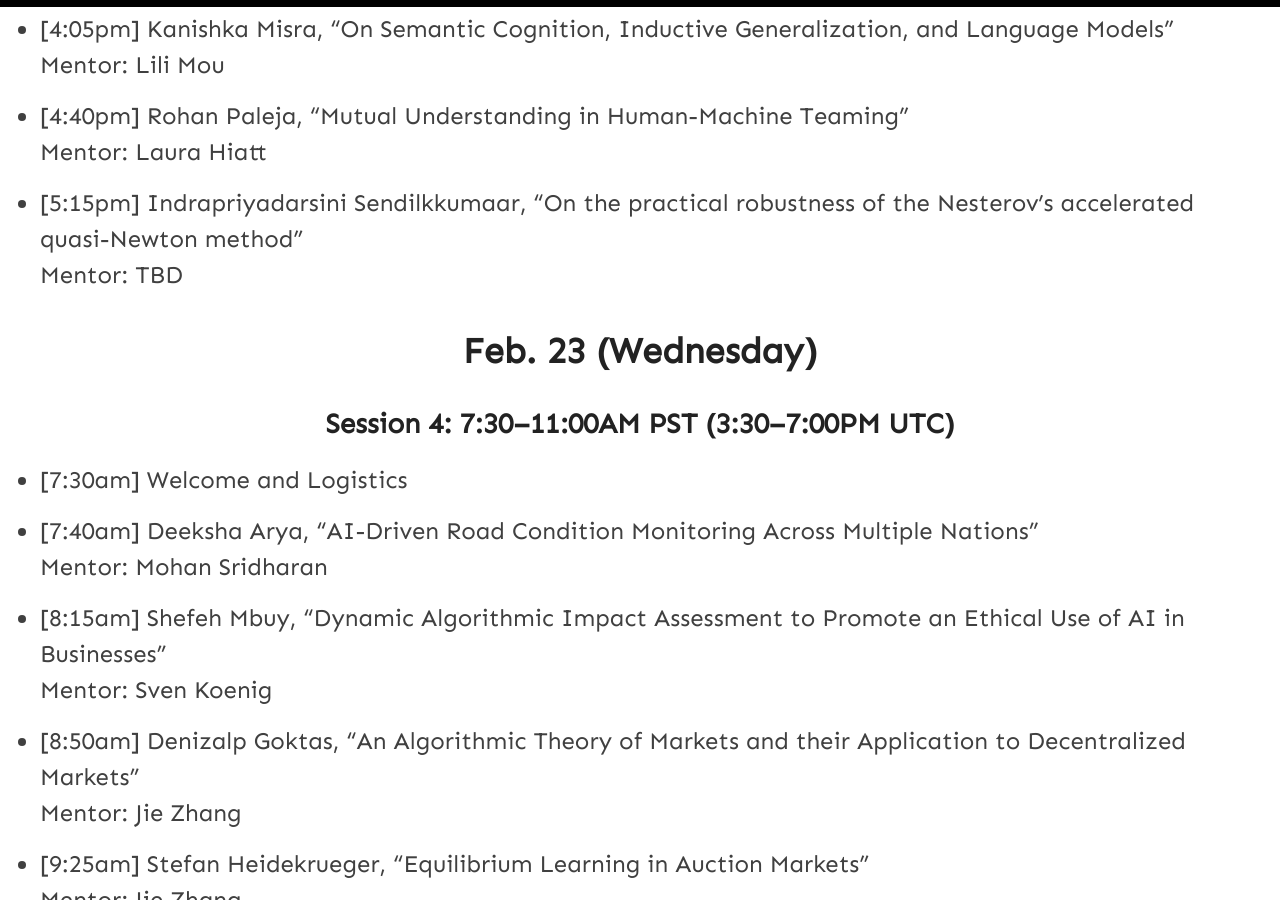
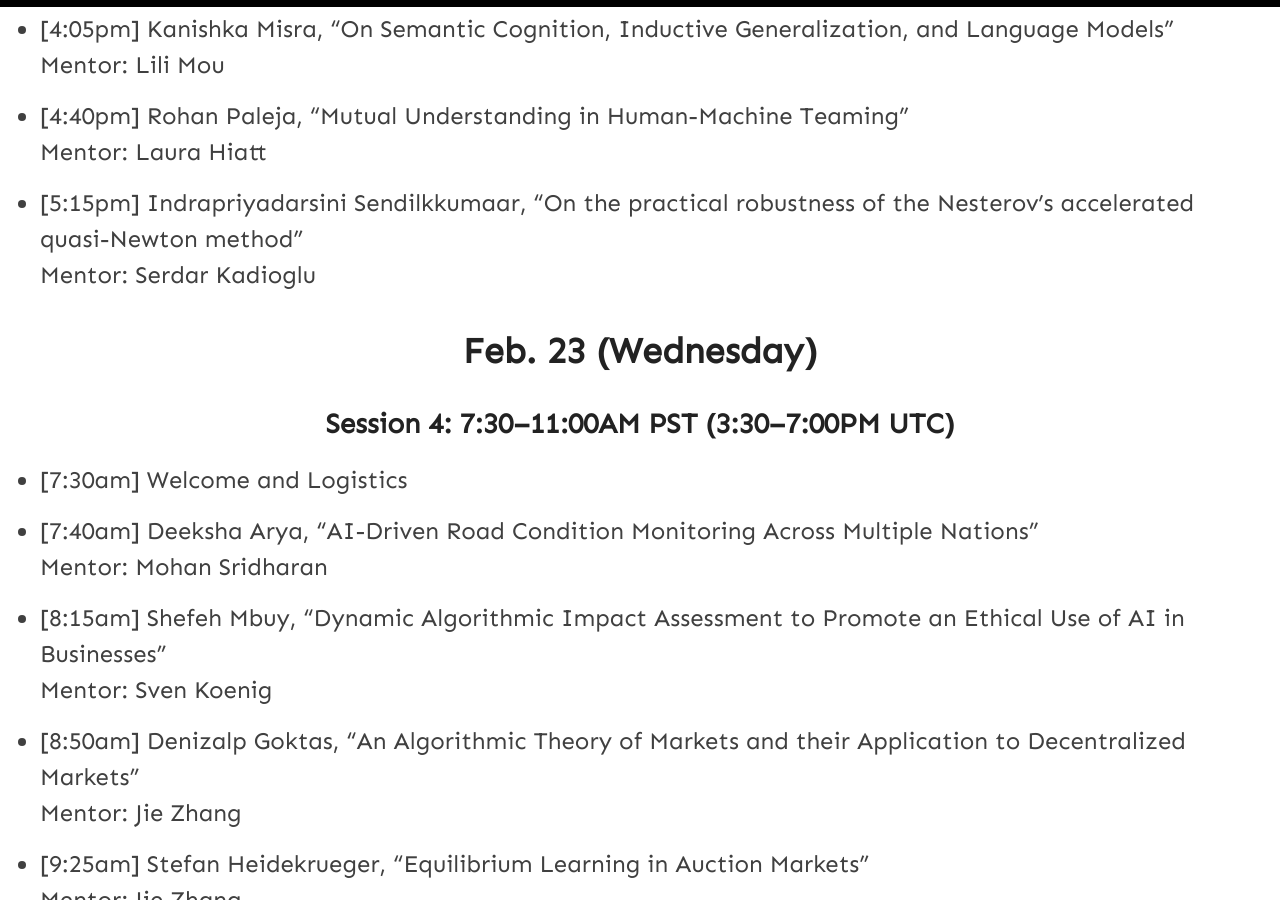
Before and after one commit to yue-ning/dc2025, a Jekyll site: the page built from _pages/schedule.md, in a window 1280 px wide and 900 px high, scrolled down 1084 px. Built offline with Jekyll 4.4.1, drawn with Linux system fonts in a browser that asks for light colours.

Commit message:
Update schedule.md

```diff
--- a/_pages/schedule.md
+++ b/_pages/schedule.md
@@ -36,7 +36,7 @@ Mentor: Lili Mou
 Mentor: Laura Hiatt
 
 - [5:15pm] Indrapriyadarsini Sendilkkumaar, "On the practical robustness of the Nesterov’s accelerated quasi-Newton method" \
-Mentor: TBD
+Mentor: Serdar Kadioglu
 
 
 # Feb. 23 (Wednesday)
```
